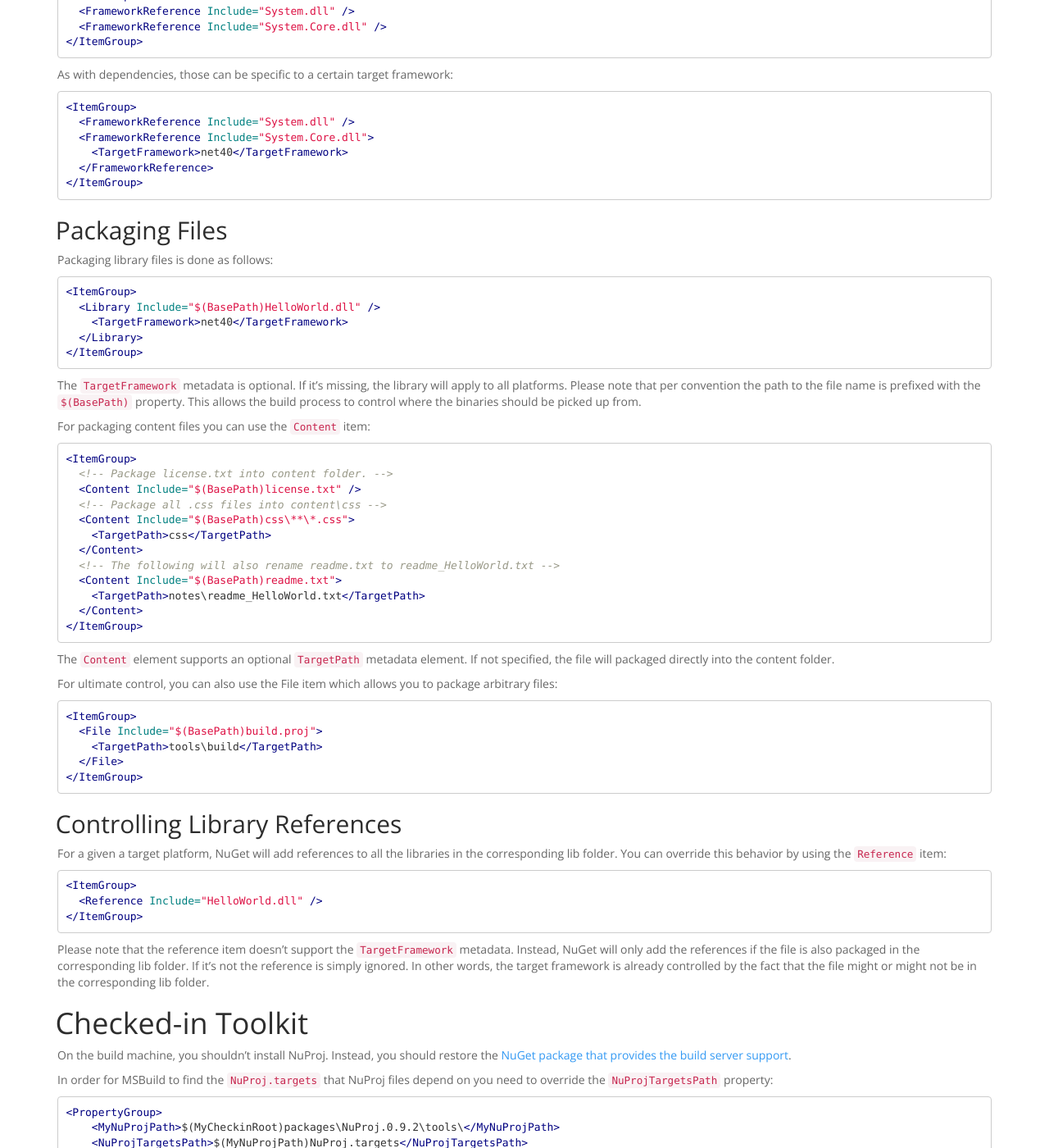
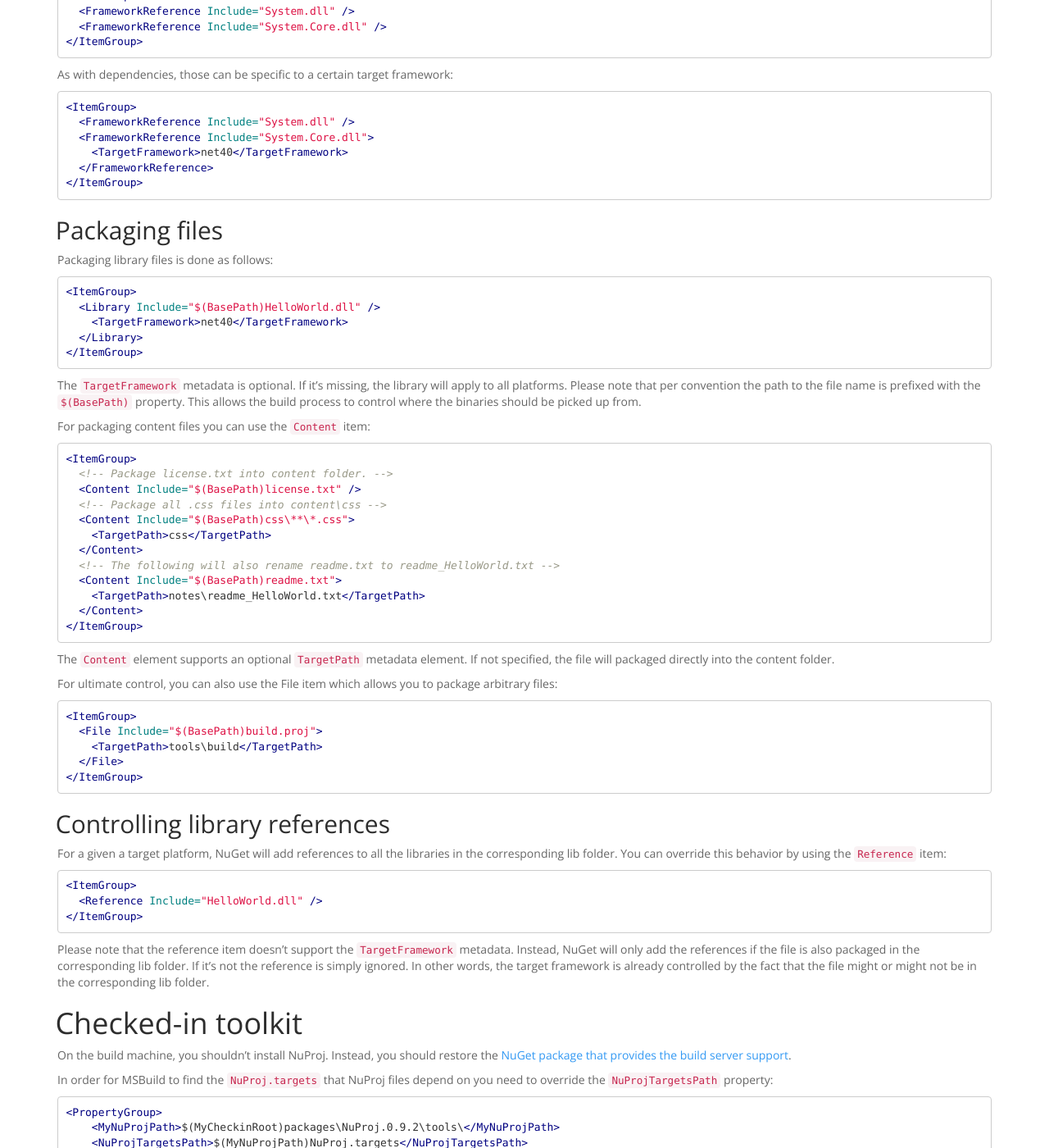
Before and after one commit to nuproj/nuproj.net, a Jekyll site: the page built from documentation.md, in a window 1280 px wide and 1400 px high, scrolled down 1508 px. Shown: the whole window at 82% size. Built offline with Jekyll 4.4.1, drawn with Linux system fonts in a browser that asks for light colours; nearby versions of some CDN libraries; Markdown is read by kramdown in place of the engine named in the settings; some of the changed text lies outside the part shown.

Commit message:
Change headings to not use title case
I've been told by a professional writer that's old school. We are
clearly not old school. We're hip.

````diff
--- a/documentation.md
+++ b/documentation.md
@@ -84,7 +84,7 @@ Packages marked as development dependencies will be ignored.
 </ItemGroup>
 ```
 
-## Framework Assemblies
+## Framework assemblies
 
 NuGet supports adding references to framework assemblies as well. You can
 specify those via the `FrameworkReference` item:
@@ -107,7 +107,7 @@ As with dependencies, those can be specific to a certain target framework:
 </ItemGroup>
 ```
 
-## Packaging Files
+## Packaging files
 
 Packaging library files is done as follows:
 
@@ -155,7 +155,7 @@ arbitrary files:
 </ItemGroup>
 ```
 
-## Controlling Library References
+## Controlling library references
 
 For a given a target platform, NuGet will add references to all the libraries in
 the corresponding lib folder. You can override this behavior by using the
@@ -173,7 +173,7 @@ packaged in the corresponding lib folder. If it's not the reference is simply
 ignored. In other words, the target framework is already controlled by the fact
 that the file might or might not be in the corresponding lib folder.
 
-# Checked-in Toolkit
+# Checked-in toolkit
 
 On the build machine, you shouldn't install NuProj. Instead, you should restore
 the [NuGet package that provides the build server support](http://www.nuget.org/packages/NuProj).
````
